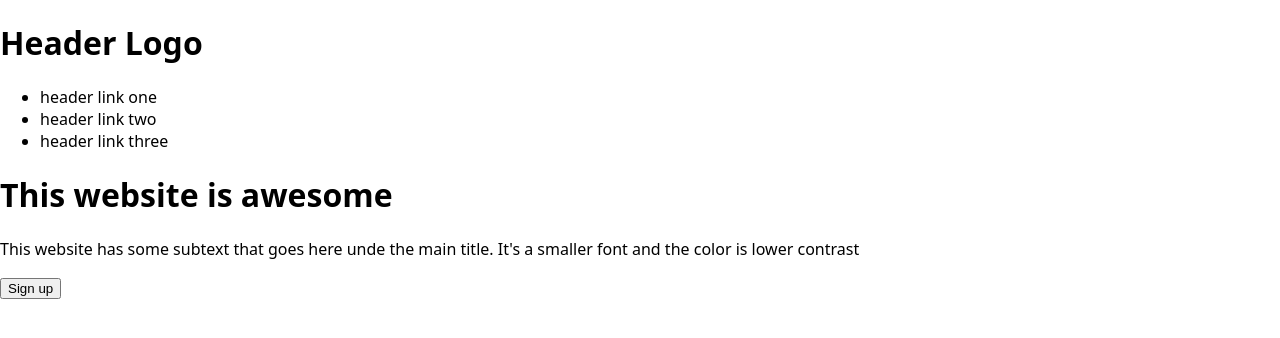
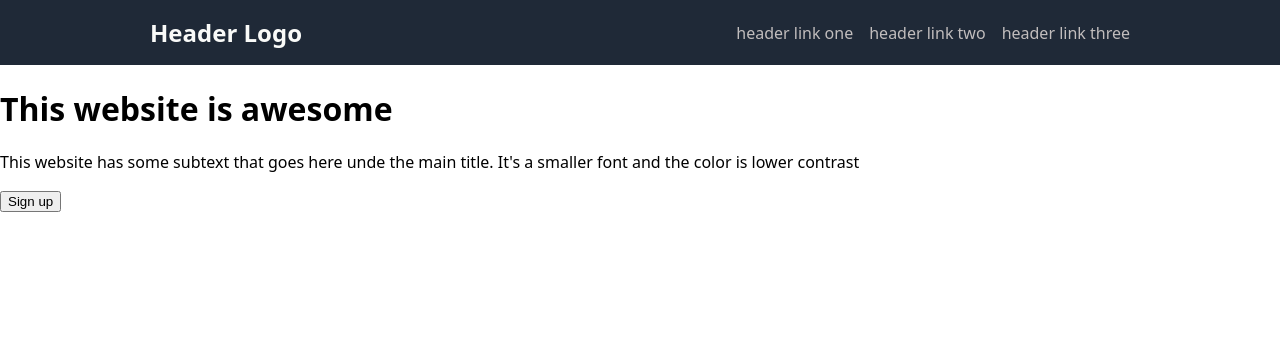
Before and after one commit to pjoseph0311/top-landing-page, a plain HTML site: page index.html in a window 1280 px wide. Drawn offline with Linux system fonts and the light colour scheme.

Commit message:
Adjust html structure to fit project
Changed the header to its own section after
reading project instructions. Added css styling
and finished header.

```diff
--- a/css/styles.css
+++ b/css/styles.css
@@ -2,4 +2,27 @@ body {
     margin: 0;
     padding: 0;
     font-family: system-ui, -apple-system, BlinkMacSystemFont, 'Segoe UI', Roboto, Oxygen, Ubuntu, Cantarell, 'Open Sans', 'Helvetica Neue', sans-serif;
+    box-sizing: border-box;
 }
+
+ul {
+    display: flex;
+    gap: 16px;
+    list-style-type: none;
+    color: rgb(193, 189, 189);
+}
+
+.header {
+    display: flex;
+    justify-content: flex-end;
+    align-items: center;
+    background-color: #1F2937;
+    padding-left: 150px;
+    padding-right: 150px;
+}
+
+.header-logo {
+    margin-right: auto;
+    font-size: 24px;
+    color: #F9FAF8;
+}
--- a/index.html
+++ b/index.html
@@ -8,20 +8,19 @@
 </head>
 <body>
     <header class="header">
-        <div class="navbar">
-            <h1>Header Logo</h1>
-            <ul>
+            <h1 class="header-logo">Header Logo</h1>
+            <ul class="links">
                 <li><a>header link one</a></li>
                 <li><a>header link two</a></li>
                 <li><a>header link three</a></li>
             </ul>
-        </div>
+    </header>
+            <div class="hero-section">
+            <h1>This website is awesome</h1>
+            <p>This website has some subtext that goes here unde the main title. It's a smaller font and the color is lower contrast</p>
+            <button><a>Sign up</a></button>
 
-        <h1>This website is awesome</h1>
-        <p>This website has some subtext that goes here unde the main title. It's a smaller font and the color is lower contrast</p>
-        <button><a>Sign up</a></button>
-
-        <img>
-    </header>
+            <img>
+            </div>
 </body>
 </html>
```
